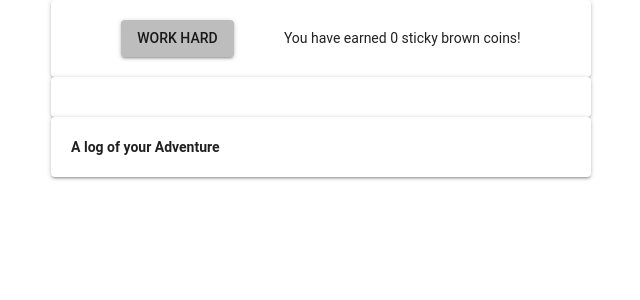
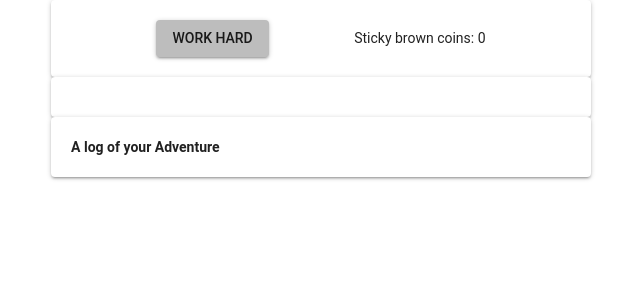
Before and after one commit to robbob42/clicker, a React (Create React App) app: page / in a window 1280 px wide. Shown: the top 300 px of the page, without its empty margins (319-959 px from the left). Built offline with nearby package versions, Linux system fonts and the light colour scheme.

Commit message:
Retheme, cont.

```diff
--- a/src/App/App.jsx
+++ b/src/App/App.jsx
@@ -1,16 +1,16 @@
 import React, { useState } from 'react';
-import ClickContainer from './ClickContainer/ClickContainer';
+import ClickContainer from './CoinContainer/CoinContainer';
 import StoryContainer from './StoryContainer/StoryContainer';
 import LogContainer from './LogContainer/LogContainer';
 
 function App() {
-  const [clickCount, updateClickCount] = useState(0);
+  const [coinCount, updateCoinCount] = useState(0);
   const [story, updateStory] = useState('');
 
   return (
     <>
-      <ClickContainer clickCount={clickCount} updateClickCount={updateClickCount} />
-      <StoryContainer clickCount={clickCount} story={story} updateStory={updateStory} />
+      <ClickContainer coinCount={coinCount} updateCoinCount={updateCoinCount} />
+      <StoryContainer coinCount={coinCount} story={story} updateStory={updateStory} />
       <LogContainer logItem={story} />
     </>
   );
--- a/src/App/ClickContainer/ClickContainer.jsx
+++ b/src/App/CoinContainer/CoinContainer.jsx
@@ -16,9 +16,9 @@ const styles = theme => ({
   },
 });
 
-function ClickContainer({ classes, clickCount, updateClickCount }) {
+function CoinContainer({ classes, coinCount, updateCoinCount }) {
   const click = () => {
-    updateClickCount(clickCount + 1);
+    updateCoinCount(coinCount + 1);
   };
 
   return (
@@ -40,7 +40,7 @@ function ClickContainer({ classes, clickCount, updateClickCount }) {
         </Grid>
         <Grid item>
           <Typography>
-            {`You have earned ${clickCount} sticky brown ${clickCount === 1 ? 'coin' : 'coins'}!`}
+            {`Sticky brown ${coinCount === 1 ? 'coin' : 'coins'}: ${coinCount}`}
           </Typography>
         </Grid>
       </Grid>
@@ -48,11 +48,11 @@ function ClickContainer({ classes, clickCount, updateClickCount }) {
   );
 }
 
-ClickContainer.propTypes = {
+CoinContainer.propTypes = {
   // eslint-disable-next-line react/forbid-prop-types
   classes: PropTypes.object.isRequired,
-  clickCount: PropTypes.number.isRequired,
-  updateClickCount: PropTypes.func.isRequired,
+  coinCount: PropTypes.number.isRequired,
+  updateCoinCount: PropTypes.func.isRequired,
 };
 
-export default withStyles(styles)(ClickContainer);
+export default withStyles(styles)(CoinContainer);
--- a/src/App/StoryContainer/StoryContainer.jsx
+++ b/src/App/StoryContainer/StoryContainer.jsx
@@ -14,12 +14,12 @@ const styles = () => ({
 });
 
 function StoryContainer({
-  classes, clickCount, story, updateStory,
+  classes, coinCount, story, updateStory,
 }) {
-  if (clickCount === 5) {
+  if (coinCount === 5) {
     updateStory('You have just clicked 5 times.  You\'re doing great!');
   }
-  if (clickCount === 10) {
+  if (coinCount === 10) {
     updateStory('You have just clicked 10 times.  You\'re doing great!');
   }
 
@@ -42,7 +42,7 @@ function StoryContainer({
 StoryContainer.propTypes = {
   // eslint-disable-next-line react/forbid-prop-types
   classes: PropTypes.object.isRequired,
-  clickCount: PropTypes.number.isRequired,
+  coinCount: PropTypes.number.isRequired,
   story: PropTypes.string.isRequired,
   updateStory: PropTypes.func.isRequired,
 };
```
